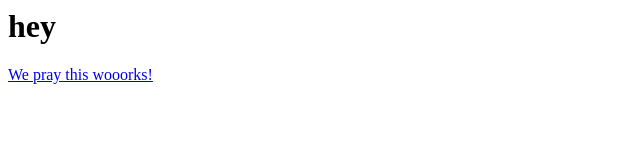
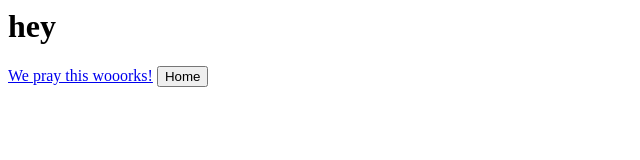
Before and after one commit to DancingBanan/PM_TSA_Webmaster, a plain HTML site: page index.html in a window 1280 px wide. Shown: the whole page, without its empty margins (0-640 px from the left). Drawn offline with Linux system fonts and the light colour scheme.

Commit message:
Update index.html

```diff
--- a/index.html
+++ b/index.html
@@ -1,3 +1,9 @@
+<script type="text/javascript" src="main.js">
+</script>
+
+
 <h1>hey</h1>
 
 <a href="sources/index.html"> We pray this wooorks!</a>
+
+<button onclick="ChangePage('Home')"> Home </button>
```
